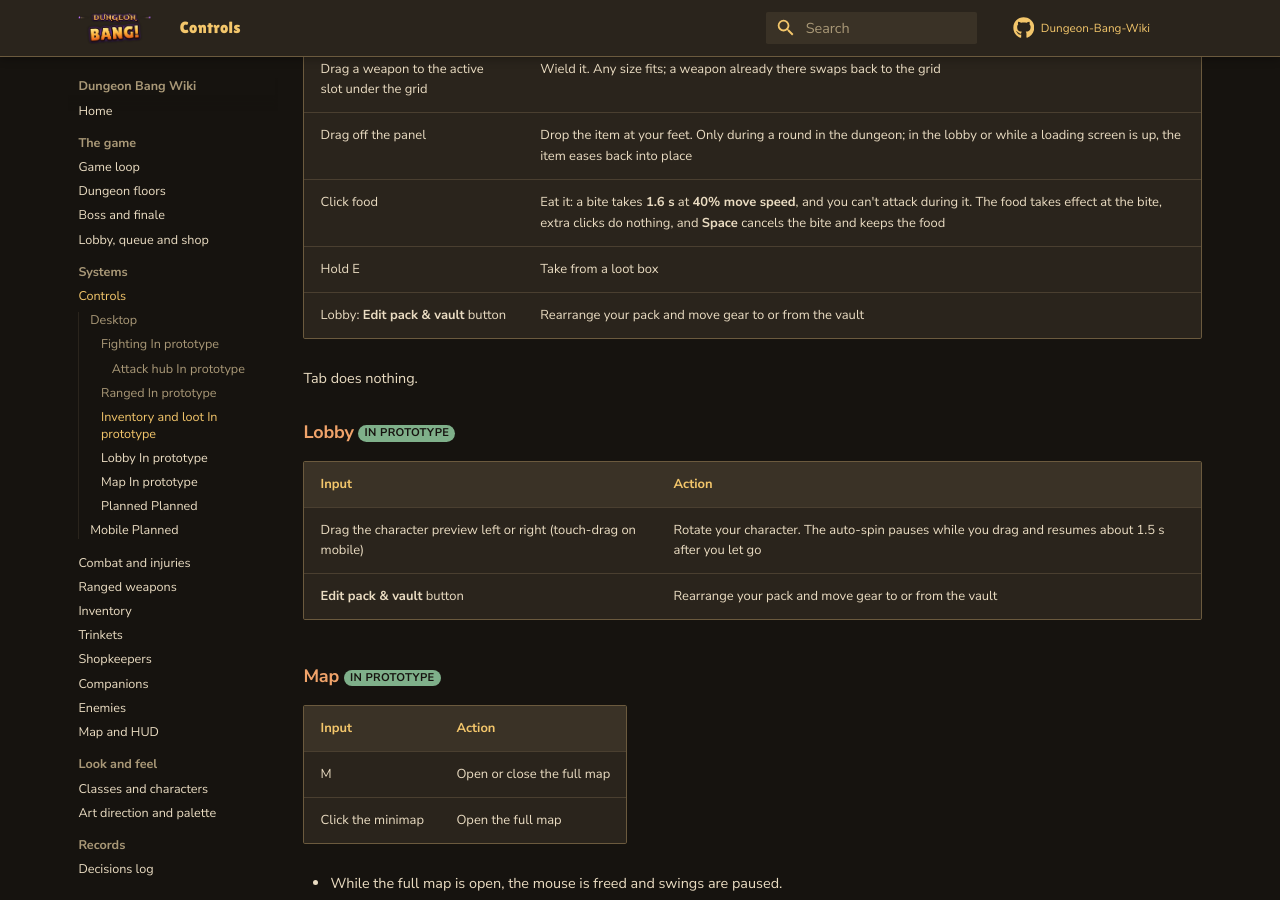
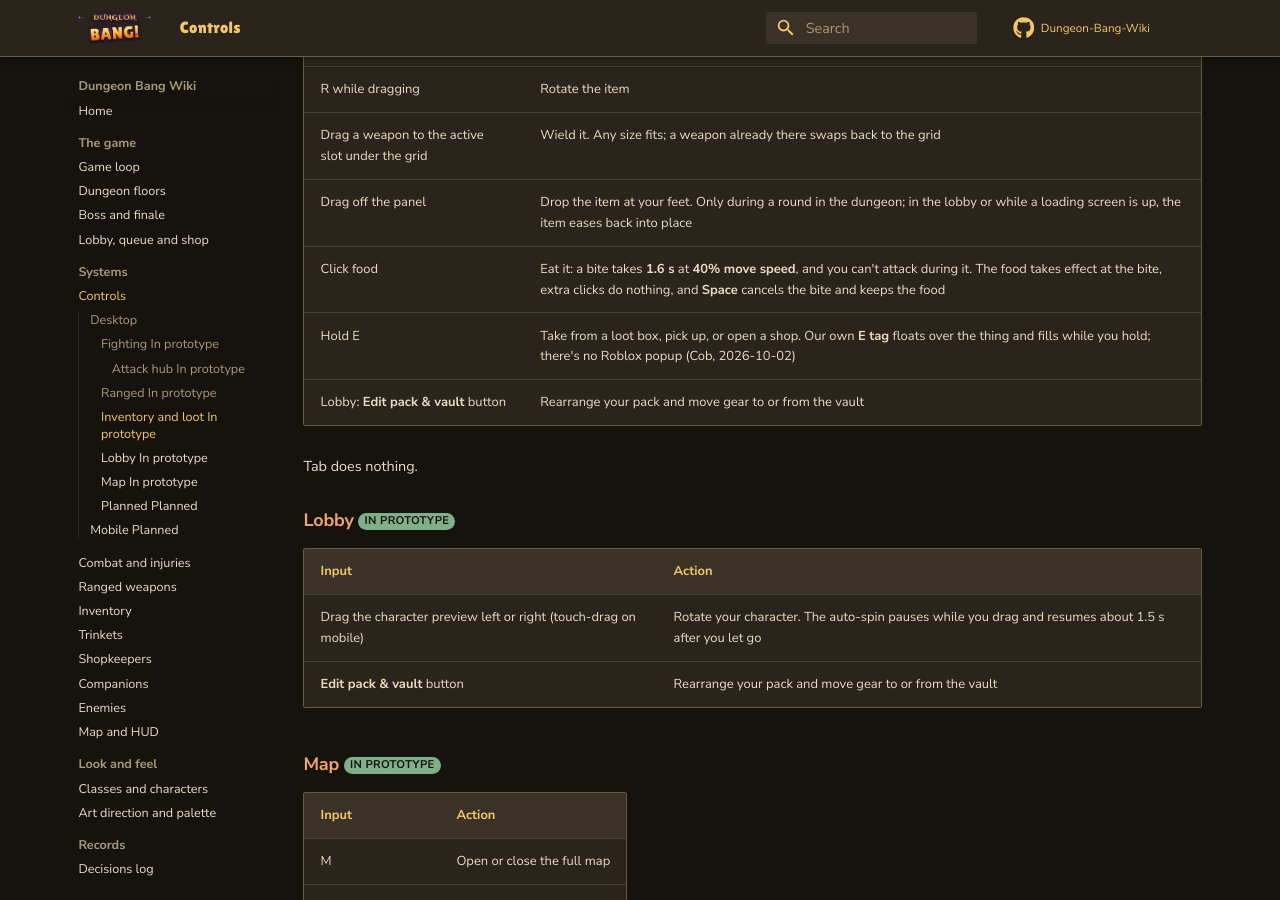
Before and after one commit to iamlegendok/Dungeon-Bang-Wiki, an MkDocs documentation site: the page built from docs/controls.md, in a window 1280 px wide and 900 px high, scrolled down 2241 px. Built offline with MkDocs 1.6.1 and Material for MkDocs 9.7.7, drawn with Linux system fonts in a browser that asks for light colours; comment, search, counter and statistics services are not loaded; some of the changed text lies outside the part shown.

Commit message:
Add mid-swing camera, custom E tags and ammo drops
Co-Authored-By: Claude Opus 5.5 (1M context) <noreply@anthropic.com>
Claude-Session: https://claude.ai/code/session_01BBz4VfGTsvBuNKXe58LieA

```diff
--- a/docs/controls.md
+++ b/docs/controls.md
@@ -22,6 +22,7 @@ What each input does. The **In prototype** tag means it already works in the Rob
 | **Release quickly** | Light attack |
 | **Keep holding** until the thin arc fills, then release | Heavy attack: +60% damage, double injury, staggers the enemy |
 | Q | Toggle **high guard**. While it's on, every swing is an overhead whichever way you drag, and "▲ HIGH (Q)" shows in gold under the crosshair |
+| Hold right mouse while the hub is up | Turn the camera again mid-swing (Cob, 2026-10-02). It doesn't block. Release right mouse to steer the hub again |
 | Hold right mouse | Block |
 | Right mouse just before a hit lands | **Parry.** The enemy flashes gold, a ring pulses on the crosshair, and a hum and glint play |
 | Space + direction | Dodge about 10 studs, costs a quarter of your stamina |
@@ -60,7 +61,7 @@ Built in the Studio place; Cob hasn't played it yet. See [Ranged weapons](ranged
 | Drag a weapon to the active slot under the grid | Wield it. Any size fits; a weapon already there swaps back to the grid |
 | Drag off the panel | Drop the item at your feet. Only during a round in the dungeon; in the lobby or while a loading screen is up, the item eases back into place |
 | Click food | Eat it: a bite takes **1.6 s** at **40% move speed**, and you can't attack during it. The food takes effect at the bite, extra clicks do nothing, and **Space** cancels the bite and keeps the food |
-| Hold E | Take from a loot box |
+| Hold E | Take from a loot box, pick up, or open a shop. Our own **E tag** floats over the thing and fills while you hold; there's no Roblox popup (Cob, 2026-10-02) |
 | Lobby: **Edit pack & vault** button | Rearrange your pack and move gear to or from the vault |
 
 Tab does nothing.
```
Also changed, not shown: docs/decisions.md (+2 -0 lines), docs/ranged.md (+1 -0 lines).
